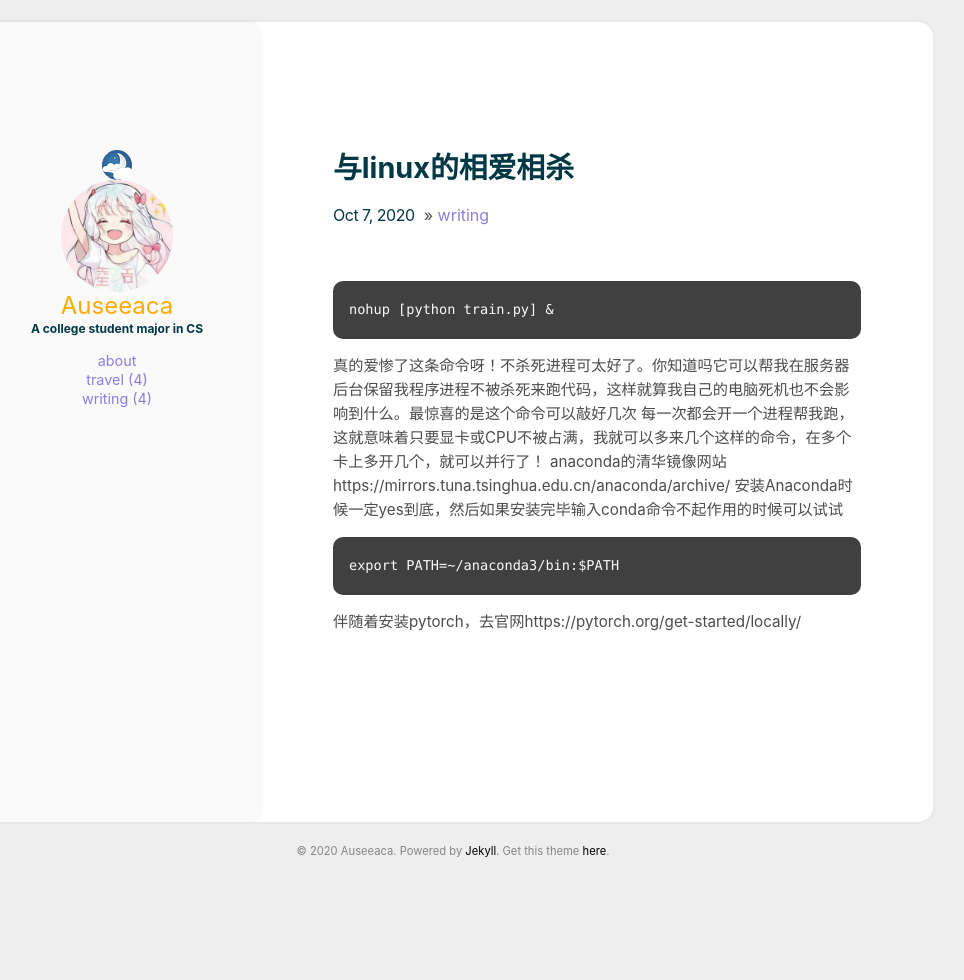
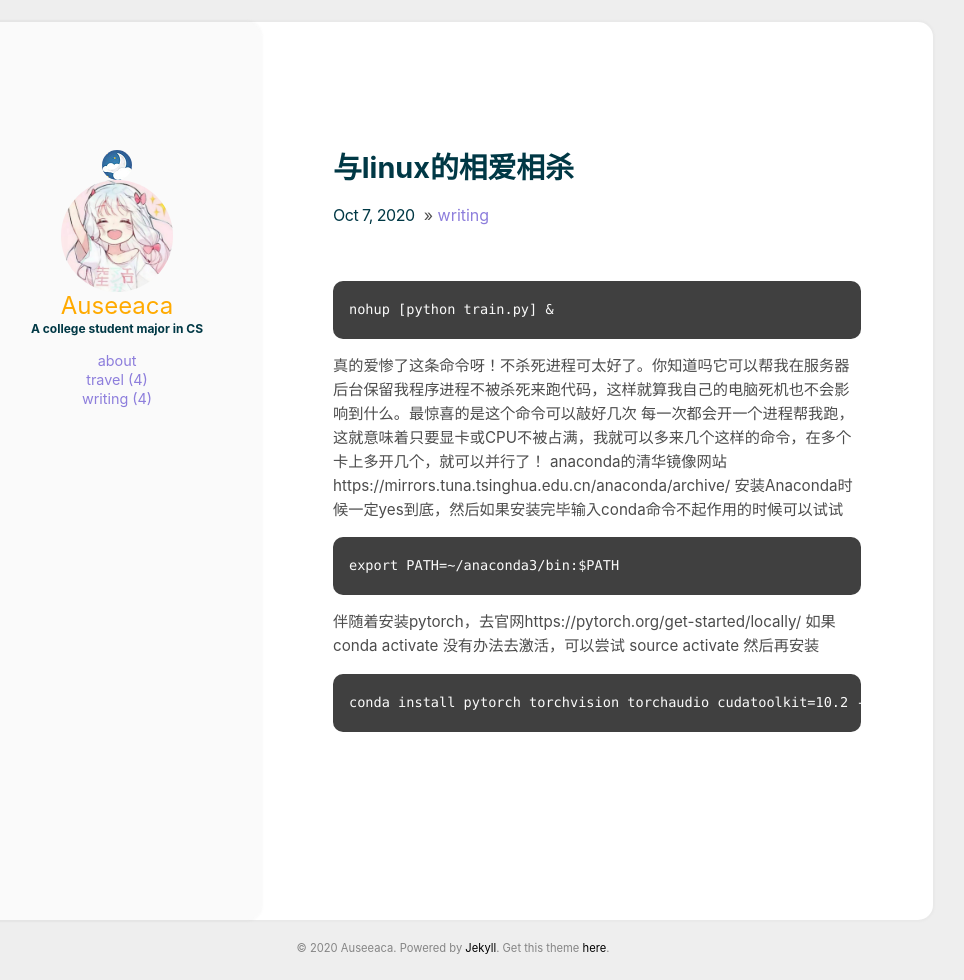
Before and after one commit to Auseeaca/Auseeaca.github.io, a Jekyll site: the page built from _posts/2020-10-07-linux.md, in a window 1280 px wide. Shown: the whole page, without its empty margins (187-1151 px from the left). Built offline with Jekyll 4.4.1, drawn with Linux system fonts in a browser that asks for light colours; before the commit the page ends 922 px from its top, so only the background shows below that.

Commit message:
Update 2020-10-07-linux.md

````diff
--- a/_posts/2020-10-07-linux.md
+++ b/_posts/2020-10-07-linux.md
@@ -15,3 +15,8 @@ anaconda的清华镜像网站https://mirrors.tuna.tsinghua.edu.cn/anaconda/archi
 export PATH=~/anaconda3/bin:$PATH
 ```
 伴随着安装pytorch，去官网https://pytorch.org/get-started/locally/
+如果conda activate 没有办法去激活，可以尝试 source activate
+然后再安装
+```
+conda install pytorch torchvision torchaudio cudatoolkit=10.2 -c pytorch
+```
````
